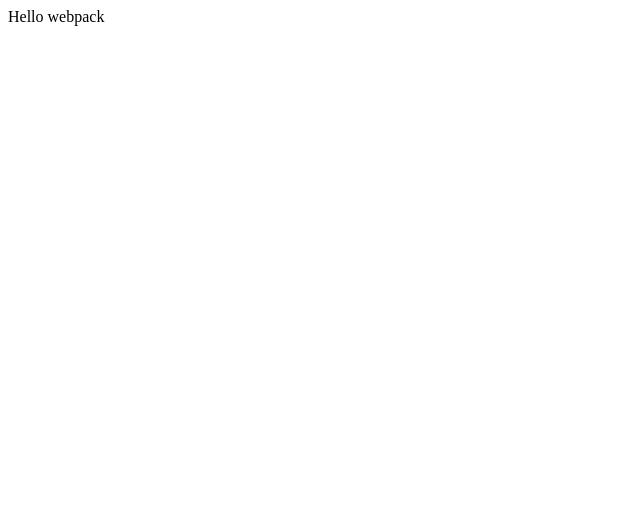
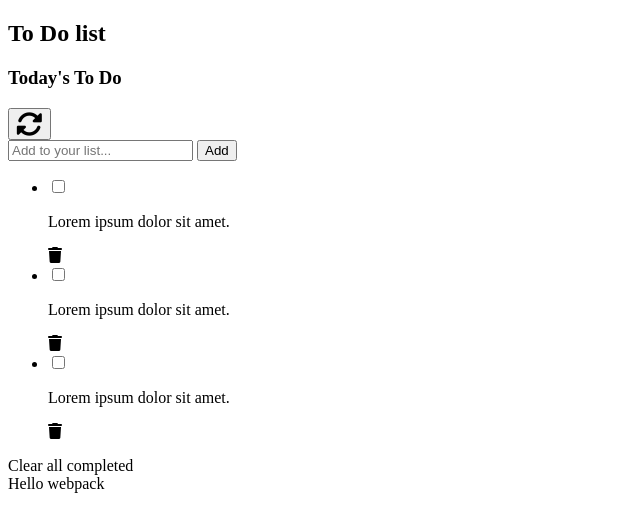
Before and after one commit to dieum512/To-Do-list, a website built with webpack: page src/index.html in a window 1280 px wide. Shown: the whole page, without its empty margins (0-640 px from the left). Built offline with nearby package versions, Linux system fonts and the light colour scheme.

Commit message:
Update my html file

```diff
--- a/src/index.html
+++ b/src/index.html
@@ -17,7 +17,7 @@
     />
   </head>
   <body class="hello">
-    <!-- <section class="to-do-app">
+    <section class="to-do-app">
       <h1 class="to-do-tittle">To Do list</h1>
       <div class="todo-main-div">
         <div class="to-do-header">
@@ -61,6 +61,6 @@
           <div class="clear-btn">Clear all completed</div>
         </div>
       </div>
-    </section> -->
+    </section>
   </body>
 </html>
```
